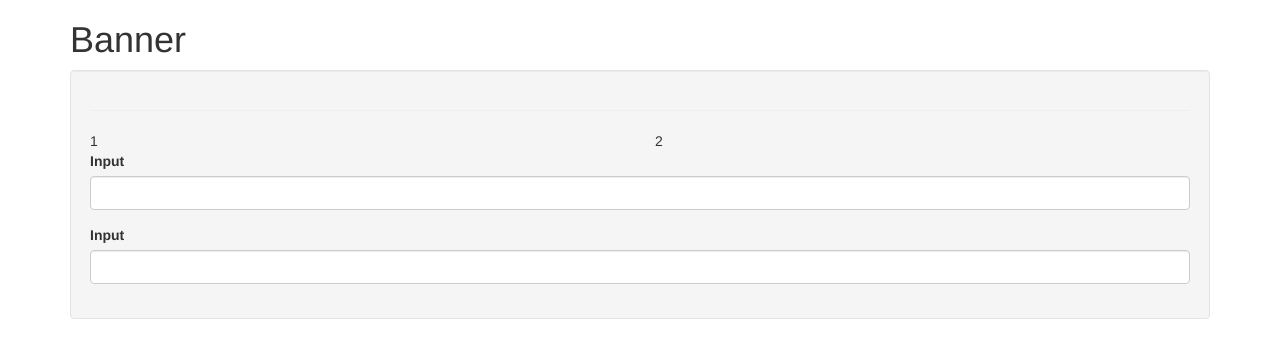
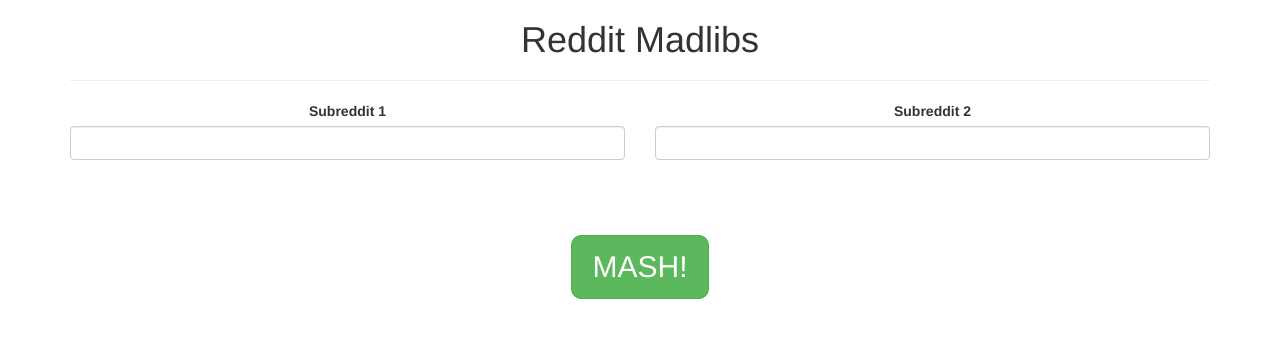
Before and after one commit to WilsonBerkow/softdev-madlibs, a Flask app: template templates/home.html in a window 1280 px wide. Shown: the top 358 px of the page. Run offline with Flask 2, Linux system fonts and the light colour scheme; the template is opened without the code that fills it, so the values that code supplies are empty.

Commit message:
Worked on homepage, created custom css file to override bootstrap styling. Main structure of homepage is up. No forms, links, or variables are integrated

```diff
--- a/templates/home.html
+++ b/templates/home.html
@@ -8,8 +8,10 @@
 	<title>Reddit Madlibs</title>
 
 	<!-- Bootstrap -->
+	<link href="../utils/css/bootstrap.min.css" rel="stylesheet">
 	<link href="utils/css/bootstrap.min.css" rel="stylesheet">
-	<link href="demo.css" rel="stylesheet">
+	<link href="../utils/custom.css" rel="stylesheet">
+	<link href="utils/custom.css" rel="stylesheet">
 
 	<!-- HTML5 shim and Respond.js for IE8 support of HTML5 elements and media queries -->
 	<!-- WARNING: Respond.js doesn't work if you view the page via file:// -->
@@ -20,23 +22,30 @@
 </head>
 <body>
 	<div class="container">
-		<h1>Banner</h1>
-		<div class="well">
-			<hr />
+		<h1><center>Reddit Madlibs</center></h1>
+		<hr/>
 		<div class="row">
-				<div class="col-md-6">1</div>
-				<div class="col-md-6">2</div>
-			</div>
-
+			<center>
+			<div class="col-md-6">
 				<div class="form-group">
-				<label for="usr">Input</label>
+					<label for="usr">Subreddit 1</label>
 					<input type="text" class="form-control" id="usr">
 				</div>
+			</div>
+			<div class="col-md-6">
 				<div class="form-group">
-				<label for="pwd">Input</label>
+					<label for="pwd">Subreddit 2</label>
 					<input type="password" class="form-control" id="pwd">
 				</div>
 			</div>
+			<center>
+		</div>
+
+		<br><br><br>
+		<center>
+			<button type="button" class="btn btn-success">MASH!</button>
+		</center>
+
 	</div>
 
 	<!-- jQuery (necessary for Bootstrap's JavaScript plugins) -->
--- /dev/null
+++ b/utils/custom.css
@@ -0,0 +1,10 @@
+.btn-success{
+	font-size: 10em;
+	padding: 10px 20px;
+    font-size: 30px;
+    border-radius: 10px;
+}
+
+div{
+	font-size: 1em;
+}
```
Lines whose indentation alone changed are shown as unchanged.
